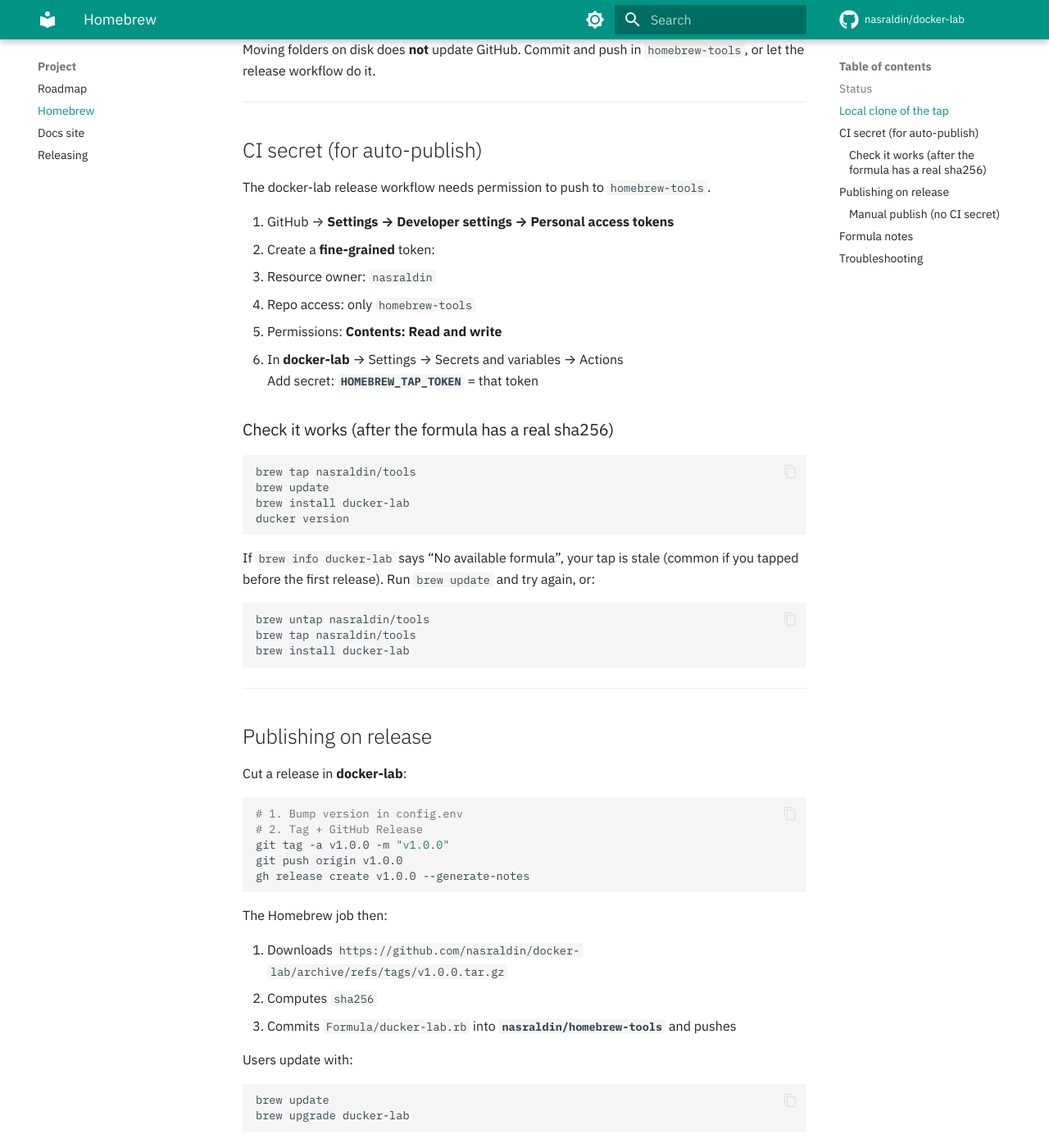
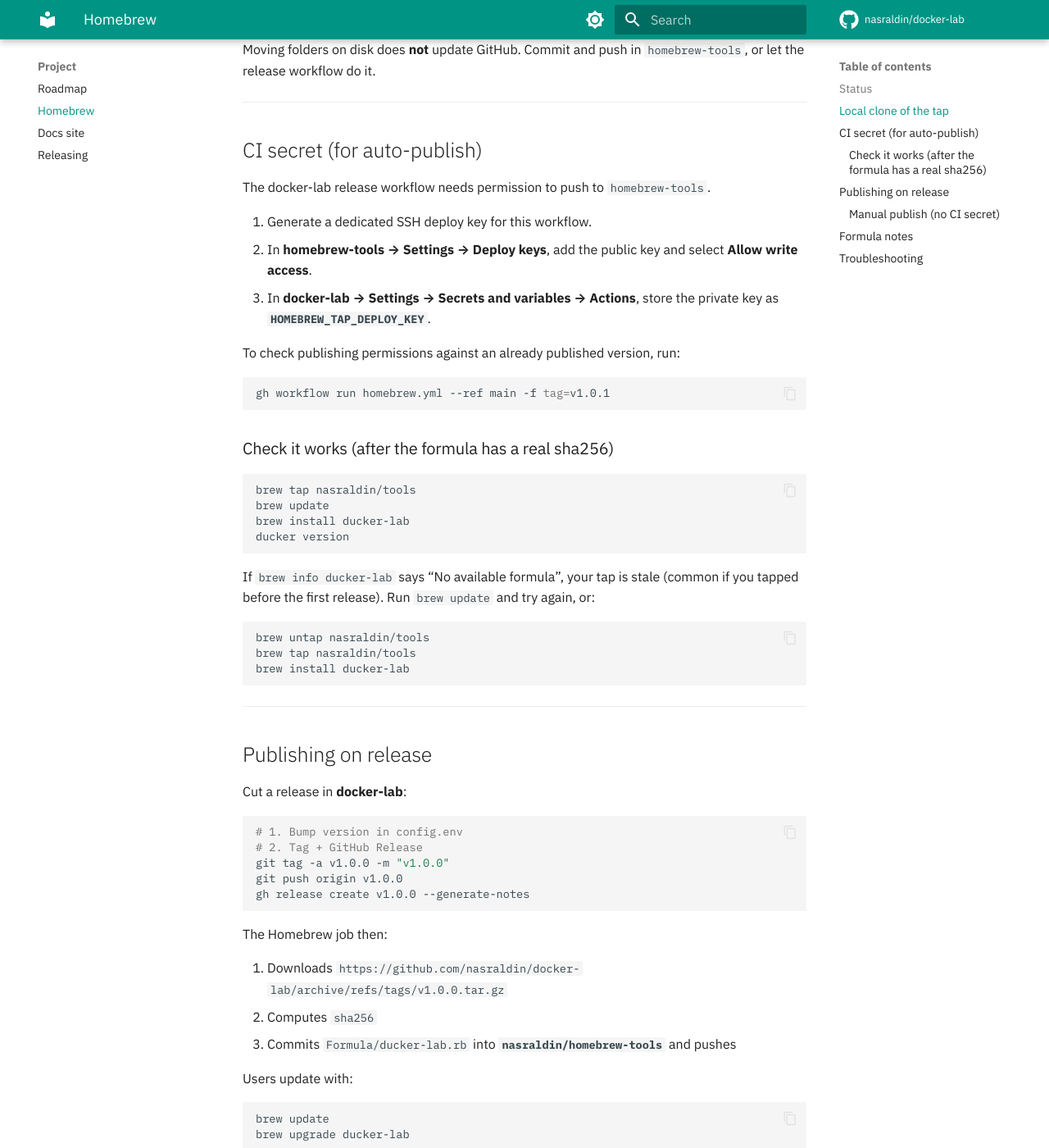
Before and after one commit to nasraldin/docker-lab, an MkDocs documentation site: the page built from docs/homebrew.md, in a window 1280 px wide and 1400 px high, scrolled down 1501 px. Shown: the whole window at 82% size. Built offline with MkDocs 1.6.1 and Material for MkDocs 9.7.7, drawn with Linux system fonts in a browser that asks for light colours; comment, search, counter and statistics services are not loaded; some of the changed text lies outside the part shown.

Commit message:
fix: authorize Homebrew publishing with a tap deploy key
Signed-off-by: Nasr Aldin <nasr2ldin@gmail.com>

````diff
--- a/docs/homebrew.md
+++ b/docs/homebrew.md
@@ -20,7 +20,7 @@ The tap repo is [`nasraldin/homebrew-tools`](https://github.com/nasraldin/homebr
 | Formula in docker-lab          | `Formula/ducker-lab.rb`                                                   |
 | Tap repo                       | [`nasraldin/homebrew-tools`](https://github.com/nasraldin/homebrew-tools) |
 | Local clone (handy)            | `~/homelab/homebrew/homebrew-tools`                                       |
-| Auto-update on GitHub Release  | workflow (token must **push** to tap)                                     |
+| Auto-update on GitHub Release  | workflow with a tap-scoped deploy key                                     |
 | Official Homebrew core         | not used — custom tap only                                                |
 | First release `v1.0.0` formula | published to the tap                                                      |
 
@@ -67,13 +67,15 @@ Moving folders on disk does **not** update GitHub. Commit and push in `homebrew-
 
 The docker-lab release workflow needs permission to push to `homebrew-tools`.
 
-1. GitHub → **Settings → Developer settings → Personal access tokens**
-2. Create a **fine-grained** token:
-   - Resource owner: `nasraldin`
-   - Repo access: only `homebrew-tools`
-   - Permissions: **Contents: Read and write**
-3. In **docker-lab** → Settings → Secrets and variables → Actions
-   Add secret: **`HOMEBREW_TAP_TOKEN`** = that token
+1. Generate a dedicated SSH deploy key for this workflow.
+2. In **homebrew-tools → Settings → Deploy keys**, add the public key and select **Allow write access**.
+3. In **docker-lab → Settings → Secrets and variables → Actions**, store the private key as **`HOMEBREW_TAP_DEPLOY_KEY`**.
+
+To check publishing permissions against an already published version, run:
+
+```bash
+gh workflow run homebrew.yml --ref main -f tag=v1.0.1
+```
 
 ### Check it works (after the formula has a real sha256)
 
@@ -122,7 +124,7 @@ brew upgrade ducker-lab
 ### Manual publish (no CI secret)
 
 ```bash
-# from docker-lab
+# from docker-lab, with Git authenticated to the tap
 ./scripts/publish-homebrew.sh v1.0.0
 ```
 
@@ -154,7 +156,7 @@ SHA="$(curl -fsSL "${URL}" | shasum -a 256 | awk '{print $1}')"
 | ------------------------------------------------ | ---------------------------------------------------------------------------------------------------------------------------------------------------------- |
 | `brew info ducker` shows a TUI / ducker.soane.io | That’s **homebrew-core** — unrelated. Use `brew info ducker-lab`                                                                                           |
 | `Error: Formula unavailable`                     | `brew tap nasraldin/tools` then `brew update`                                                                                                              |
-| CI “Homebrew” fails: permission denied / 403     | Token lacks **Contents: Write** on `homebrew-tools`, or expired. Fix the secret, or run `./scripts/publish-homebrew.sh vX.Y.Z` locally with `gh` logged in |
+| CI “Homebrew” fails: permission denied / 403     | Check that the tap deploy key allows writes and matches `HOMEBREW_TAP_DEPLOY_KEY`. For manual publishing, use `./scripts/publish-homebrew.sh vX.Y.Z` with `gh` and Git authenticated |
 | `sha256 mismatch`                                | Tag was moved — don’t retag; cut a new version                                                                                                             |
 | Old formula after release                        | `brew update && brew upgrade ducker-lab`                                                                                                                   |
 | Local tap folder moved but GitHub unchanged      | Push from `~/homelab/homebrew/homebrew-tools`                                                                                                              |
````
Also changed, not shown: docs/releasing.md (+1 -1 lines), 2 other files.
